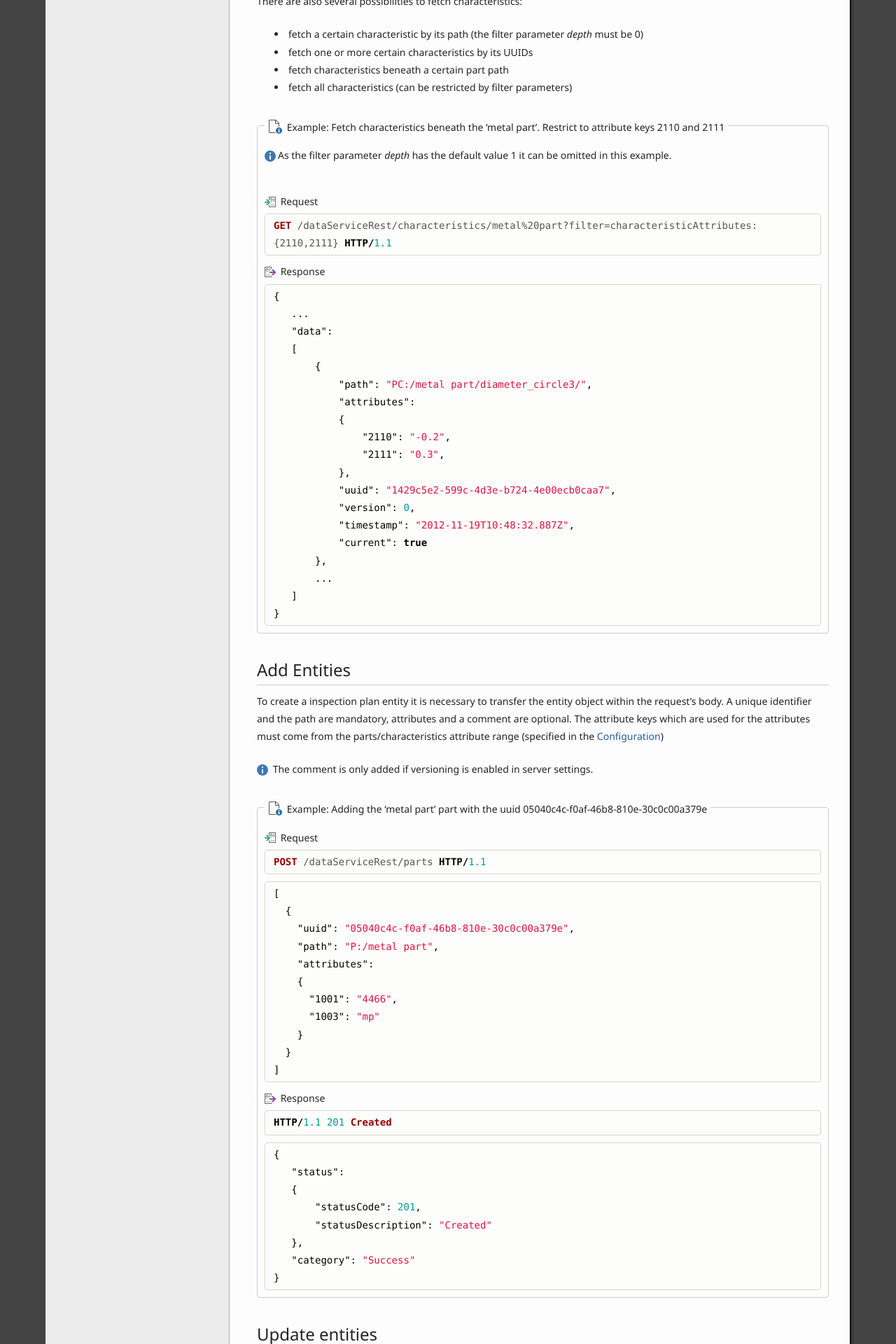
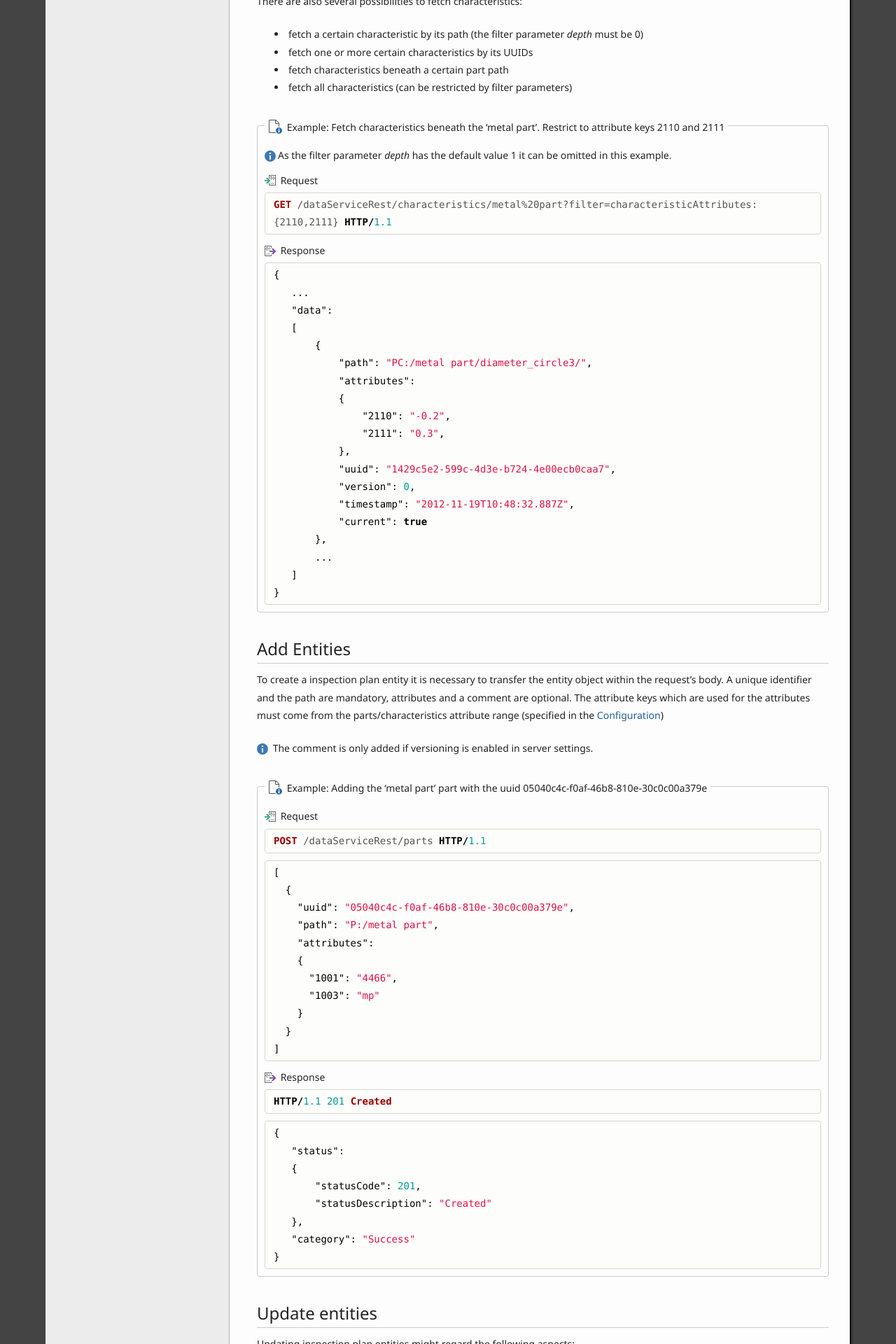
Before and after one commit to ZEISS-PiWeb/PiWeb-Api, a Jekyll site: the page built from _pages/024-inspectionplan.md, in a window 1280 px wide. Shown: the part 2673-4593 px from the top of the page at 70% size. Built offline with Jekyll 4.4.1, drawn with Linux system fonts in a browser that asks for light colours; some of the changed text lies outside the part shown.

Commit message:
Update exampleFieldset.html

```diff
--- a/_includes/exampleFieldset.html
+++ b/_includes/exampleFieldset.html
@@ -4,7 +4,6 @@
   </legend>
   {% if comment.size > 0 %}
     {{ site.images['info'] | append: comment | markdownify }}
-    {{ '<br>' }}
   {% endif %}
   {{ site.headers['request']  | markdownify }}
   {{ jsonrequest | markdownify }}
```
